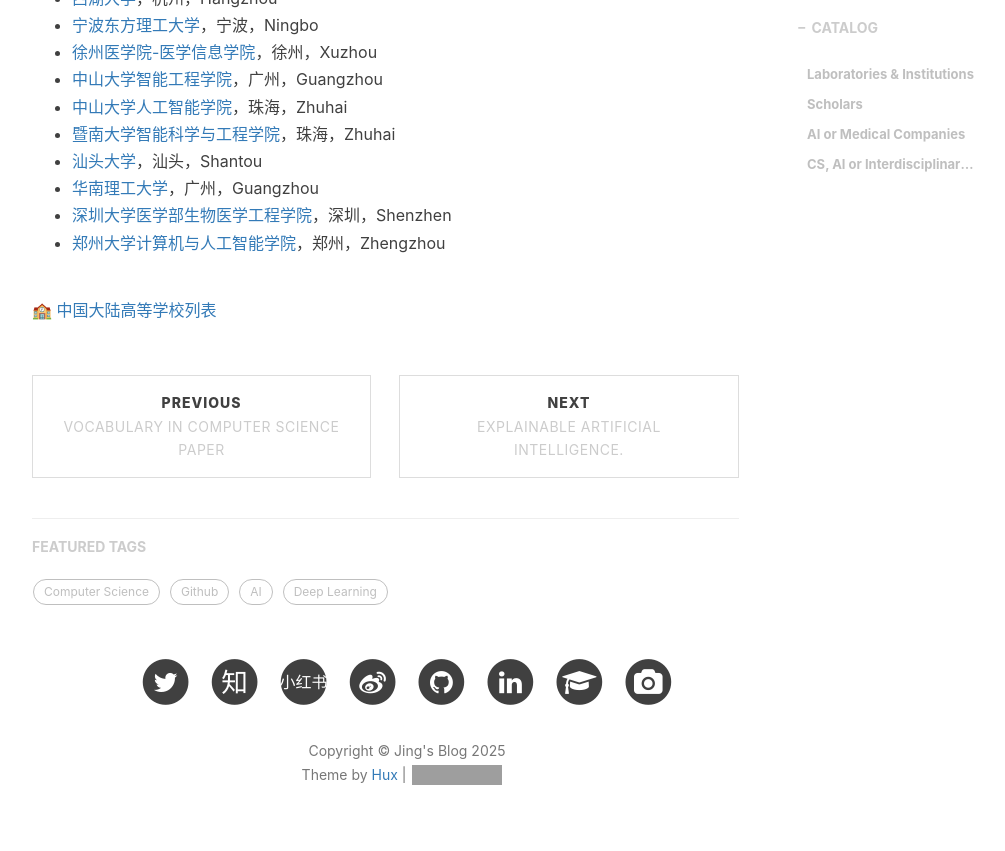
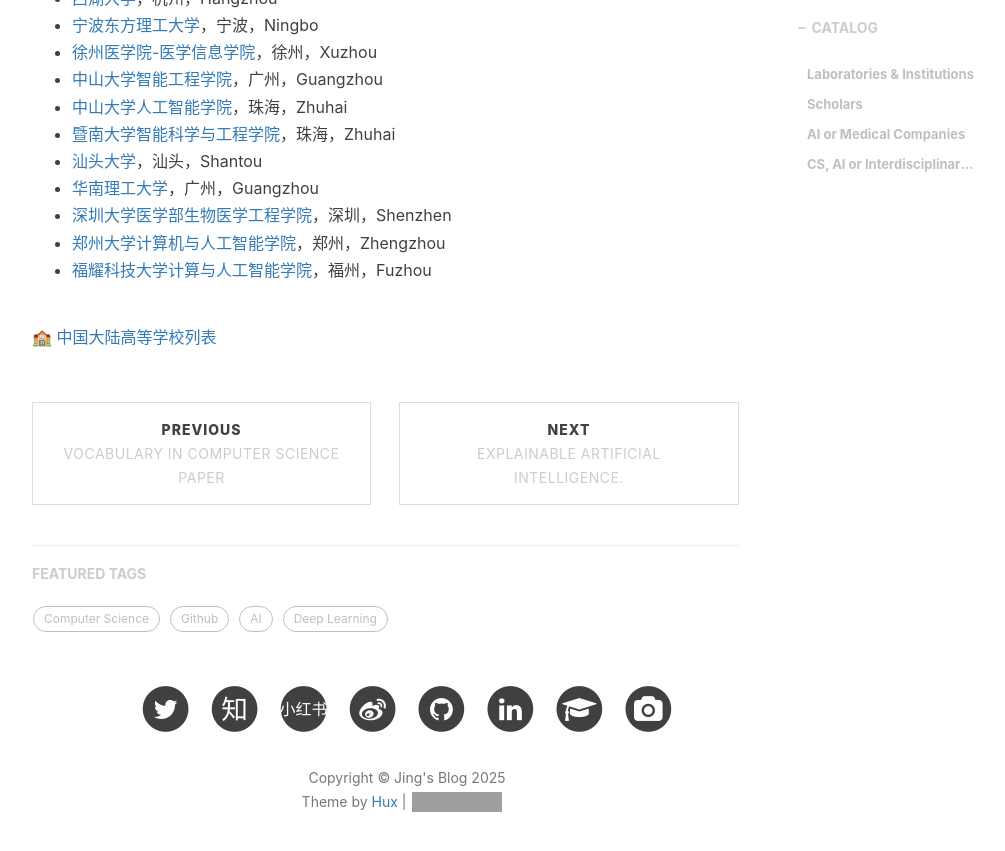
Before and after one commit to jizhang02/jizhang02.github.io, a Jekyll site: the page built from _posts/2020-02-26-csinfo.markdown, in a window 1280 px wide and 900 px high, scrolled down 5300 px. Shown: the top 851 px of the window, without its empty margins (233-1238 px from the left). Built offline with Jekyll 4.4.1, drawn with Linux system fonts in a browser that asks for light colours; nearby versions of some CDN libraries; library files that are not in the unit come from our copies; a script that is not in the unit is left out; comment, search, counter and statistics services are not loaded; grey boxes are pictures that could not be loaded.

Commit message:
Update 2020-02-26-csinfo.markdown

```diff
--- a/_posts/2020-02-26-csinfo.markdown
+++ b/_posts/2020-02-26-csinfo.markdown
@@ -174,6 +174,7 @@
 * [华南理工大学](http://www2.scut.edu.cn/hr/2019/0506/c4457a317013/page.htm)，广州，Guangzhou
 * [深圳大学医学部生物医学工程学院](http://bme.szu.edu.cn/index.html)，深圳，Shenzhen
 * [郑州大学计算机与人工智能学院](http://www7.zzu.edu.cn/csai/)，郑州，Zhengzhou
+* [福耀科技大学计算与人工智能学院](https://cs.fyust.edu.cn/index.htm)，福州，Fuzhou
 
 
 
```
